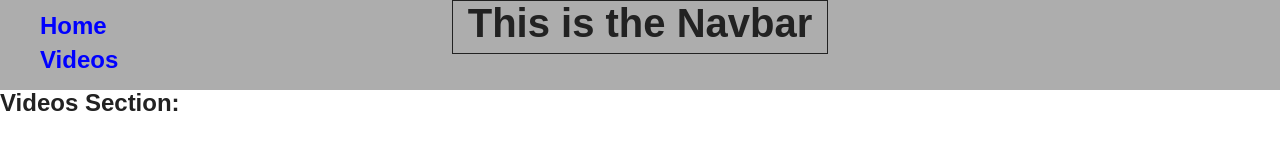
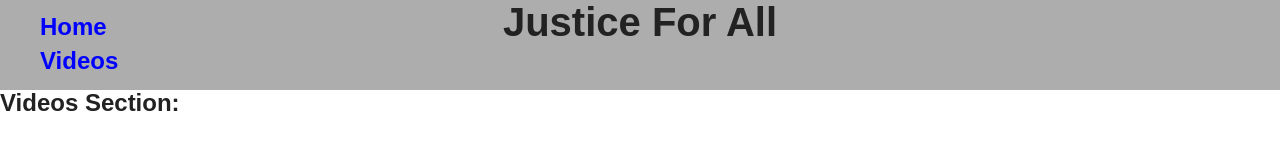
Before and after one commit to tsellers1990/Resource-Matters, a React (Create React App) app in the folder client/: page /videos in a window 1280 px wide. Shown: the top 146 px of the page. Built offline with nearby package versions, Linux system fonts and the light colour scheme; grey boxes are pictures that could not be loaded; a web font is replaced by a local one.

Commit message:
re-fixed the navbar styling

```diff
--- a/client/src/components/Navbar/Navbar.css
+++ b/client/src/components/Navbar/Navbar.css
@@ -1,35 +1,31 @@
 .wrapper {
+  position: relative;
   background-color: rgb(173, 173, 173);
   height: 7vw;
-  width: 100%;
+  width: 100;
 }
 
 .inner {
   width: fit-content;
+  position: relative;
   margin: 0 auto;
-  border: 1px solid; /* this is just for positioning, remove for production push
-    align-content: left; */
   text-align: center;
+}
+
+.header-text {
+  position: relative;
+  margin-top: 1;
+  width: 100;
+}
+
+.nav-btns {
+  position: relative;
+  list-style: none;
+  font-size: 2em;
+  margin-top: -3%;
+  width: fit-content;
 }
 
 a {
   color: blue;
 }
-
-.nav-btns {
-  position: relative;
-  /* margin: 0, auto; */
-  /* text-align: center; */
-  list-style: none;
-  font-size: 2em;
-  margin-top: -6%;
-}
-
-home-btn {
-  margin-left: 75px;
-}
-
-video-btn {
-  position: relative;
-  margin-left: 75px;
-}
--- a/client/src/components/Navbar/Navbar.js
+++ b/client/src/components/Navbar/Navbar.js
@@ -1,29 +1,34 @@
-import React from 'react';
-import {Link} from 'react-router-dom';
-import './Navbar.css'
+import React from "react";
+import { Link } from "react-router-dom";
+import "./Navbar.css";
 
 export const Navbar = () => {
-    return (
-      <>
-        <div className='wrapper'>
-            <div className='inner row'>
-                  <h1 className='logo-and-left col align-self-center '>This is the Navbar</h1>
-            </div>
+  return (
+    <>
+      <div className="wrapper">
+        <div className="inner">
+          <h1 className="header-text">
+            Justice For All
+          </h1>
+          {/* image tag here... maybe look into putting it all together as an image */}
         </div>
-        <ul className= "nav-btns">
-          <li className= "home-btn">
-            <Link to= "/">
+
+        <ul className="nav-btns">
+          <li className="home-btn">
+            <Link to="/">
               <h4>Home</h4>
             </Link>
           </li>
           <li>
-            <Link to= "/videos">
-              <h4 className= "video-btn">Videos</h4>
+            <Link to="/videos">
+              <h4 className="video-btn">Videos</h4>
             </Link>
           </li>
         </ul>
-      </>
-    )
-}
+
+      </div>
+    </>
+  );
+};
 
 export default Navbar;
```
